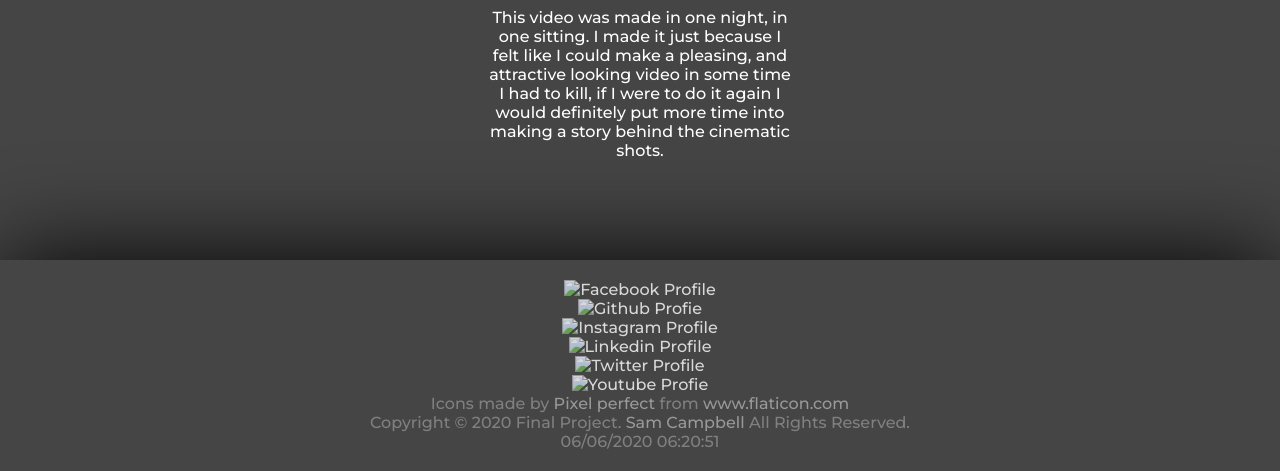
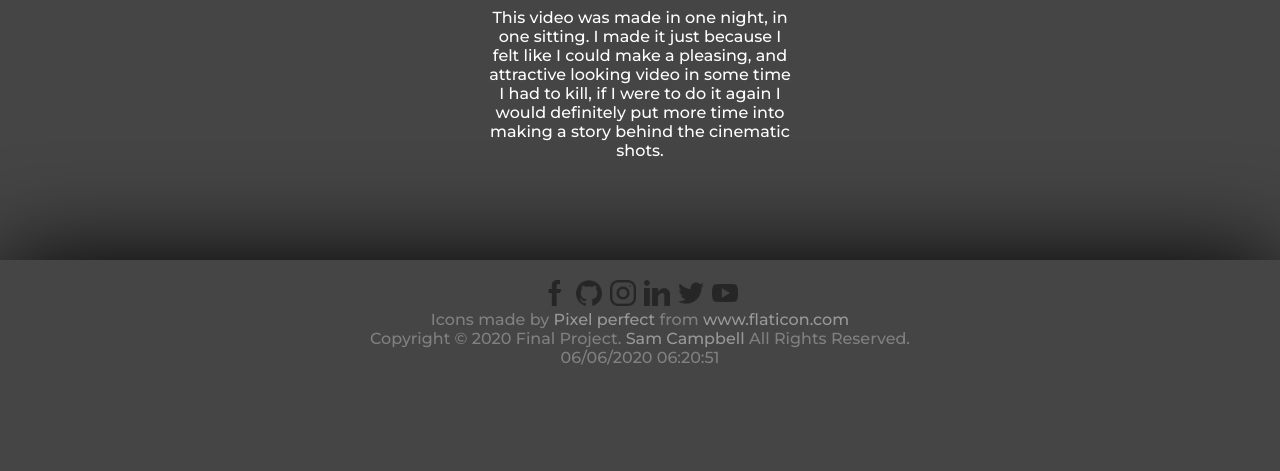
Before and after one commit to AdnascentiaV/csci102_final_project, a plain HTML site: page videos/mchome.html in a window 1280 px wide. Shown: the part 933-1404 px from the top of the page. After the commit the page ends 1320 px from the top, so only its background shows below. Drawn offline with Linux system fonts and the light colour scheme.

Commit message:
Fixing html val and fixed footer on sub-pages

```diff
--- a/css/style.css
+++ b/css/style.css
@@ -115,6 +115,7 @@ nav img {
 }
 
 .youtube {
+    border: 0;
     display: block;
     margin: auto;
     border-radius: 30px;
--- a/videos/mchome.html
+++ b/videos/mchome.html
@@ -35,17 +35,17 @@
 
         <main>
             <h1>Minecraft: A Home</h1>
-            <iframe class="youtube" src="https://www.youtube.com/embed/cQri4e7ObLw" frameborder="0" allow="accelerometer; autoplay; encrypted-media; gyroscope; picture-in-picture" allowfullscreen></iframe>
+            <iframe class="youtube" src="https://www.youtube.com/embed/cQri4e7ObLw" allow="accelerometer; autoplay; encrypted-media; gyroscope; picture-in-picture" allowfullscreen></iframe>
             <p>This video was made in one night, in one sitting. I made it just because I felt like I could make a pleasing, and attractive looking video in some time I had to kill, if I were to do it again I would definitely put more time into making a story behind the cinematic shots.</p>
         </main>
         <footer>
             <div class="row socialgroup">
-                <a href="https://www.facebook.com/samcampbellwwu/"><img class="social" src="images/social/facebook-1.png" alt="Facebook Profile"></a>
-                <a href="https://github.com/AdnascentiaV"><img class="social" src="images/social/github.png" alt="Github Profie"></a>
-                <a href="https://www.instagram.com/adnascentiav/"><img class="social" src="images/social/instagram.png" alt="Instagram Profile"></a>
-                <a href="http://www.linkedin.com/in/samcampbellwwu"><img class="social" src="images/social/linkedin.png" alt="Linkedin Profile"></a>
-                <a href="https://twitter.com/AdnascentiaV"><img class="social" src="images/social/twitter.png" alt="Twitter Profile"></a>
-                <a href="https://www.youtube.com/channel/UC3AG950PMeNxd0upB1m7DqQ"><img class="social" src="images/social/youtube.png" alt="Youtube Profie"></a>
+                <a href="https://www.facebook.com/samcampbellwwu/"><img class="social" src="../images/social/facebook-1.png" alt="Facebook Profile"></a>
+                <a href="https://github.com/AdnascentiaV"><img class="social" src="../images/social/github.png" alt="Github Profie"></a>
+                <a href="https://www.instagram.com/adnascentiav/"><img class="social" src="../images/social/instagram.png" alt="Instagram Profile"></a>
+                <a href="http://www.linkedin.com/in/samcampbellwwu"><img class="social" src="../images/social/linkedin.png" alt="Linkedin Profile"></a>
+                <a href="https://twitter.com/AdnascentiaV"><img class="social" src="../images/social/twitter.png" alt="Twitter Profile"></a>
+                <a href="https://www.youtube.com/channel/UC3AG950PMeNxd0upB1m7DqQ"><img class="social" src="../images/social/youtube.png" alt="Youtube Profie"></a>
             </div>
             <p>Icons made by <a href="https://www.flaticon.com/authors/pixel-perfect" title="Pixel perfect">Pixel perfect</a> from <a href="https://www.flaticon.com/" title="Flaticon">www.flaticon.com</a></p>
             <p>Copyright &copy; 2020 Final Project. <a href="https://campbellimagery.com">Sam Campbell</a> All Rights Reserved.</p>
```
Also changed, not shown: albums/portrait.html (+6 -6 lines), albums/showcase.html (+6 -6 lines), tools.html (+2 -2 lines).
